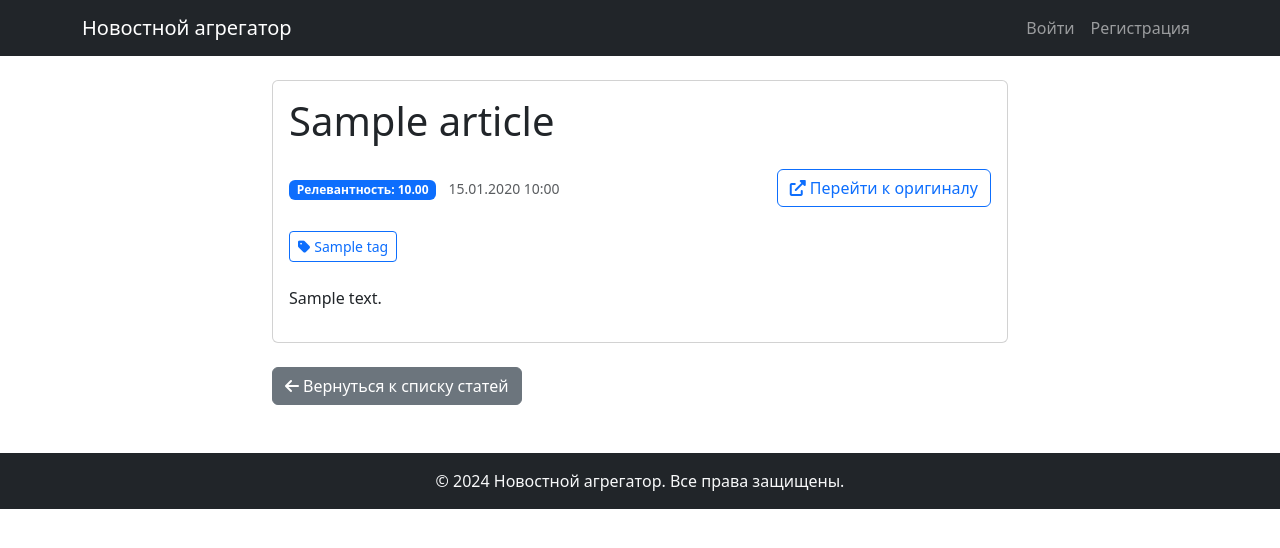
After one commit to nek0meow/orpud-proj-final, a Django app: template web/templates/web/article_detail.html in a window 1280 px wide. The commit adds this page. Shown: the top 548 px of the page. Run offline with Django 5.2, Linux system fonts and the light colour scheme; the template is opened without the code that fills it: most values are stand-ins (such as "Sample title", 1, 10 or a date in 2020); data that the repository does not hold is empty.

Commit message:
+dummy_page

```diff
--- /dev/null
+++ b/web/templates/web/article_detail.html
@@ -0,0 +1,48 @@
+{% extends 'base/base.html' %}
+{% load static %}
+
+{% block title %}{{ article.title }} - Новостной агрегатор{% endblock %}
+
+{% block content %}
+<div class="container mt-4">
+    <div class="row">
+        <div class="col-md-8 mx-auto">
+            <div class="card">
+                <div class="card-body">
+                    <h1 class="card-title mb-4">{{ article.title }}</h1>
+
+                    <div class="d-flex justify-content-between align-items-center mb-4">
+                        <div>
+                            <span class="badge bg-primary me-2">Релевантность: {{ article.reference|floatformat:2 }}</span>
+                            <small class="text-muted">{{ article.published_at|date:"d.m.Y H:i" }}</small>
+                        </div>
+                        <a href="{{ article.url }}" target="_blank" class="btn btn-outline-primary">
+                            <i class="fas fa-external-link-alt me-1"></i>Перейти к оригиналу
+                        </a>
+                    </div>
+
+                    <div class="mb-4">
+                        <div class="d-flex flex-wrap gap-2">
+                            {% for tag in article.interests.all %}
+                            <a href="{% url 'main' %}?tags={{ tag.id }}" class="btn btn-sm btn-outline-primary">
+                                <i class="fas fa-tag me-1"></i>{{ tag.name }}
+                            </a>
+                            {% endfor %}
+                        </div>
+                    </div>
+
+                    <div class="article-content">
+                        {{ article.content|linebreaks }}
+                    </div>
+                </div>
+            </div>
+
+            <div class="mt-4">
+                <a href="{% url 'main' %}" class="btn btn-secondary">
+                    <i class="fas fa-arrow-left me-1"></i>Вернуться к списку статей
+                </a>
+            </div>
+        </div>
+    </div>
+</div>
+{% endblock %}
--- a/web/templates/web/index.html
+++ b/web/templates/web/index.html
@@ -59,7 +59,7 @@
                         <div class="card-body">
                             <div class="d-flex justify-content-between align-items-start mb-2">
                                 <h5 class="card-title mb-0">
-                                    <a href="{{ article.url }}" target="_blank" class="text-decoration-none">
+                                    <a href="{% url 'article_detail' article.id %}" class="text-decoration-none">
                                         {{ article.title }}
                                     </a>
                                 </h5>
--- a/web/urls.py
+++ b/web/urls.py
@@ -13,6 +13,7 @@ urlpatterns = [
     path("auth/", views.auth_view, name="auth"),
     path("logout/", views.logout_view, name="logout"),
     path("profile/", views.profile_view, name="profile"),
+    path("article/<int:article_id>/", views.article_detail, name="article_detail"),
     # API endpoints:
     path("api/", include(router.urls)),
     path("api/profile/", UserProfileDetailAPI.as_view(), name="api_profile"),
--- a/web/views.py
+++ b/web/views.py
@@ -1,6 +1,6 @@
 from django.contrib.auth import logout, authenticate, login
 from django.contrib.auth.decorators import login_required
-from django.shortcuts import render, redirect
+from django.shortcuts import render, redirect, get_object_or_404
 from django.http import HttpResponseRedirect, JsonResponse
 from django.core.paginator import Paginator
 from django.utils import timezone
@@ -130,6 +130,10 @@ def main_view(request):
     }
 
     return render(request, 'web/index.html', context)
+
+def article_detail(request, article_id):
+    article = get_object_or_404(Article, id=article_id)
+    return render(request, 'web/article_detail.html', {'article': article})
 
 def registration_view(request):
     form = RegistrationForm()
```
Also changed, not shown: 1 other file.
